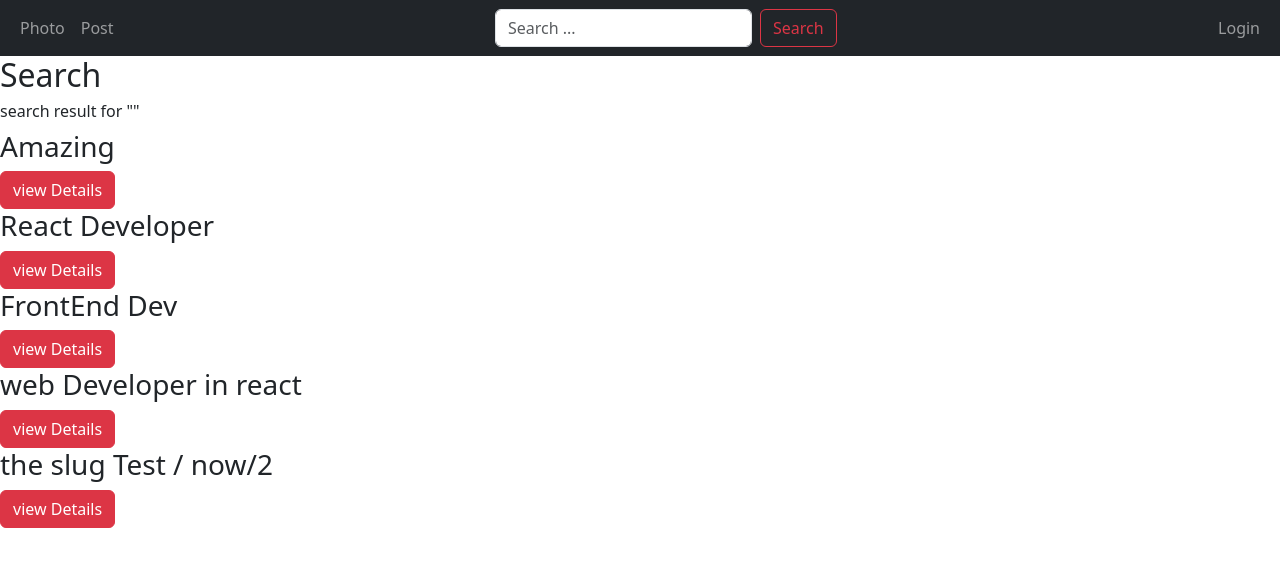
After one commit to XTrialAndTest/Django-Career-Hub-Project, a Django app: page /search in a window 1280 px wide. The commit adds this page. Shown: the top 567 px of the page. Run offline with Django 4.2, Linux system fonts and the light colour scheme; data comes from the database, SQL or seed files in the repository; both versions use the stored data as it was after the commit; some libraries are stand-ins or nearby versions.

Commit message:
profiles

```diff
--- a/job/admin.py
+++ b/job/admin.py
@@ -4,3 +4,4 @@ from .models import *
 # Register your models here.
 admin.site.register(Job)
 admin.site.register(Category)
+admin.site.register(Applicant_CV)
--- a/job/forms.py
+++ b/job/forms.py
@@ -13,3 +13,9 @@ class JobCreationForm(forms.ModelForm):
             "contract_type",
             "job_category",
         ]
+
+
+class JobApplicationForm(forms.ModelForm):
+    class Meta:
+        model = Job
+        fields = ['cv']
--- a/job/models.py
+++ b/job/models.py
@@ -1,8 +1,10 @@
 from django.db import models
-from users.models import Employer
+from users.models import Employer, Applicant
+from cloudinary.models import CloudinaryField
+from django.urls import reverse
+# Create your models here.
 
 
-# Create your models here.
 class Category(models.Model):
     title = models.CharField(
         max_length=200,
@@ -14,6 +16,16 @@ class Category(models.Model):
 
     def __str__(self) -> str:
         return self.title
+
+    def get_absolute_url(self):
+        return reverse("Category", kwargs={"slug": self.slug})
+
+
+class Applicant_CV(models.Model):
+    cv = models.CharField(max_length=200)
+
+    def __str__(self):
+        return self.cv
 
 
 class Job(models.Model):
@@ -33,6 +45,9 @@ class Job(models.Model):
     employer = models.ForeignKey(
         Employer, on_delete=models.CASCADE, related_name="jobs"
     )
+    applicant = models.ManyToManyField(Applicant, related_name="applicant_job")
+    cv = models.ForeignKey(
+        Applicant_CV, related_name="applicant_CV", on_delete=models.CASCADE, null=True)
     job_category = models.ForeignKey(
         Category,
         related_name="jobs",
--- a/job/urls.py
+++ b/job/urls.py
@@ -2,7 +2,12 @@ from django.urls import path
 from . import views
 
 urlpatterns = [
+    path("search", views.search, name="search"),
+    path('job_applications', views.job_application, name="job_application"),
+    path('job_creation', views.job_creation, name="job_creation"),
+    path('job_applied', views.job_applied, name="job_applied"),
     path("<slug:slug>", views.job_category_detail, name="job_category_detail"),
     path("<slug:job_category_slug>/<slug:slug>",
          views.job_detail, name="job_detail"),
+
 ]
--- a/job/views.py
+++ b/job/views.py
@@ -1,5 +1,7 @@
-from django.shortcuts import render, get_object_or_404
+from django.shortcuts import render, get_object_or_404, redirect
 from .models import *
+from django.db.models import Q
+from .forms import *
 
 
 # Create your views here.
@@ -11,4 +13,61 @@ def job_detail(request, job_category_slug, slug):
 def job_category_detail(request, slug):
     category = get_object_or_404(Category, slug=slug)
     job = category.jobs.all()
-    return render(request, "job/job_category_detail.html", {"category": category, 'job': job})
+    return render(
+        request, "job/job_category_detail.html", {
+            "category": category, "job": job}
+    )
+
+
+def search(request):
+    search = request.GET.get("search", "")
+    jobs = Job.objects.filter(
+        Q(job_title__icontains=search)
+        | Q(job_description=search)
+        | Q(job_location__icontains=search)
+        | Q(contract_type=search)
+        | Q(position__icontains=search)
+    )
+
+    return render(request, "job/search.html", {"search": search, "jobs": jobs})
+
+
+def job_application(request):
+    if request.method == "POST":
+        form = JobApplicationForm(
+            request.POST,
+            request.FILES,
+            instance=Job.objects.filter(applicant__id=request.user.id).first(),
+        )
+        if form.is_valid():
+            user = form.save(commit=False)
+            user.applicant = request.user
+            user.save()
+            return redirect('/')
+    else:
+        form = JobApplicationForm()
+
+    return render(request, "job/job_application.html", {'form': form})
+
+
+def job_creation(request):
+    if request.method == "POST":
+        form = JobCreationForm(
+            request.POST,
+            request.FILES,
+            instance=Job.objects.filter(employer__id=request.user.id).first(),
+        )
+        if form.is_valid():
+            user = form.save(commit=False)
+            user.employer = request.user
+            user.save()
+
+    else:
+        form = JobCreationForm()
+
+    return render(request, "job/job_creation.html", {'form': form})
+
+
+def job_applied(request):
+    job = Job.objects.filter(employer=request.user)
+    return render(request, "job/job_applied.html", {'job': job})
--- a/templates/core/index.html
+++ b/templates/core/index.html
@@ -10,8 +10,11 @@ crispy_forms_tags %}
 <a
   class="btn btn-danger"
   href="{% url 'job_detail' i.job_category.slug i.slug %}"
-  >click</a
+  >Show more</a
 >
+{% if user.user_type == 'applicant' %}
+<a class="btn btn-success" href="{% url 'job_application' %}">Apply</a>
+{% endif %}
 <!-- endfor -->
 
 {%endfor %}
--- a/templates/core/nav.html
+++ b/templates/core/nav.html
@@ -7,11 +7,27 @@
       </li>
       <li class="nav-item"><a href="#" class="nav-link">Post</a></li>
     </ul>
-    {% if user.is_authenticated %}
+
+    <form class="d-flex" method="GET" action="{% url 'search' %}">
+      <input
+        class="form-control me-2"
+        type="search"
+        placeholder="Search ..."
+        aria-label="Search"
+        name="search"
+      />
+      <button class="btn btn-outline-danger" type="submit">Search</button>
+    </form>
+
+    {% if user.is_authenticated %} {% if user.user_type == 'applicant' %}
     <ul class="navbar-nav">
       <li class="nav-item">{% menu %}</li>
+      <a href="#">My Applications</a>
+      {% elif user.user_type == 'employer' %}
+      <a href="{% url 'job_applied' %}">Applications</a>
+      <a href="{% url 'job_creation' %}">Post Job</a>
     </ul>
-    {% endif%}
+    {% endif %} {% endif%}
     <ul class="navbar-nav">
       {% if user.is_authenticated %}
       <li class="nav-item"></li>
--- /dev/null
+++ b/templates/job/search.html
@@ -0,0 +1,24 @@
+{% extends "core/base.html" %} {% block title%}Search{% endblock %} {% load
+crispy_forms_tags %}
+
+<!-- block content -->
+{% block content %}
+<h2>Search</h2>
+<h3 class="h6">search result for "{{search}}"</h3>
+<!-- for loop -->
+{% if jobs %}
+<!-- for loop -->
+{% for i in jobs %}
+<h3>{{i.job_title}}</h3>
+<a
+  class="btn btn-danger"
+  href="{% url 'job_detail' i.job_category.slug i.slug %}"
+  >view Details</a
+>{%endfor %} {% else %}
+<h4>No match found</h4>
+<!-- end if -->
+{% endif %}
+<!-- end for  -->
+
+<!-- end block -->
+{% endblock %}
```
Also changed, not shown: templates/job/job_application.html (added, +9 -0 lines), templates/job/job_applied.html (added, +20 -0 lines), templates/job/job_category_detail.html (+7 -3 lines), templates/job/job_creation.html (added, +12 -0 lines), db.sqlite3, job/migrations/0008_job_application_job_applicant.py (added), job/migrations/0009_delete_job_application.py (added), job/migrations/0010_alter_job_applicant_job_application.py (added), job/migrations/0011_remove_job_application_job.py (added), job/migrations/0012_delete_job_application.py (added), job/migrations/0013_applicant_cv_job_cv.py (added), job/migrations/0014_remove_job_cv_job_cv.py (added).
